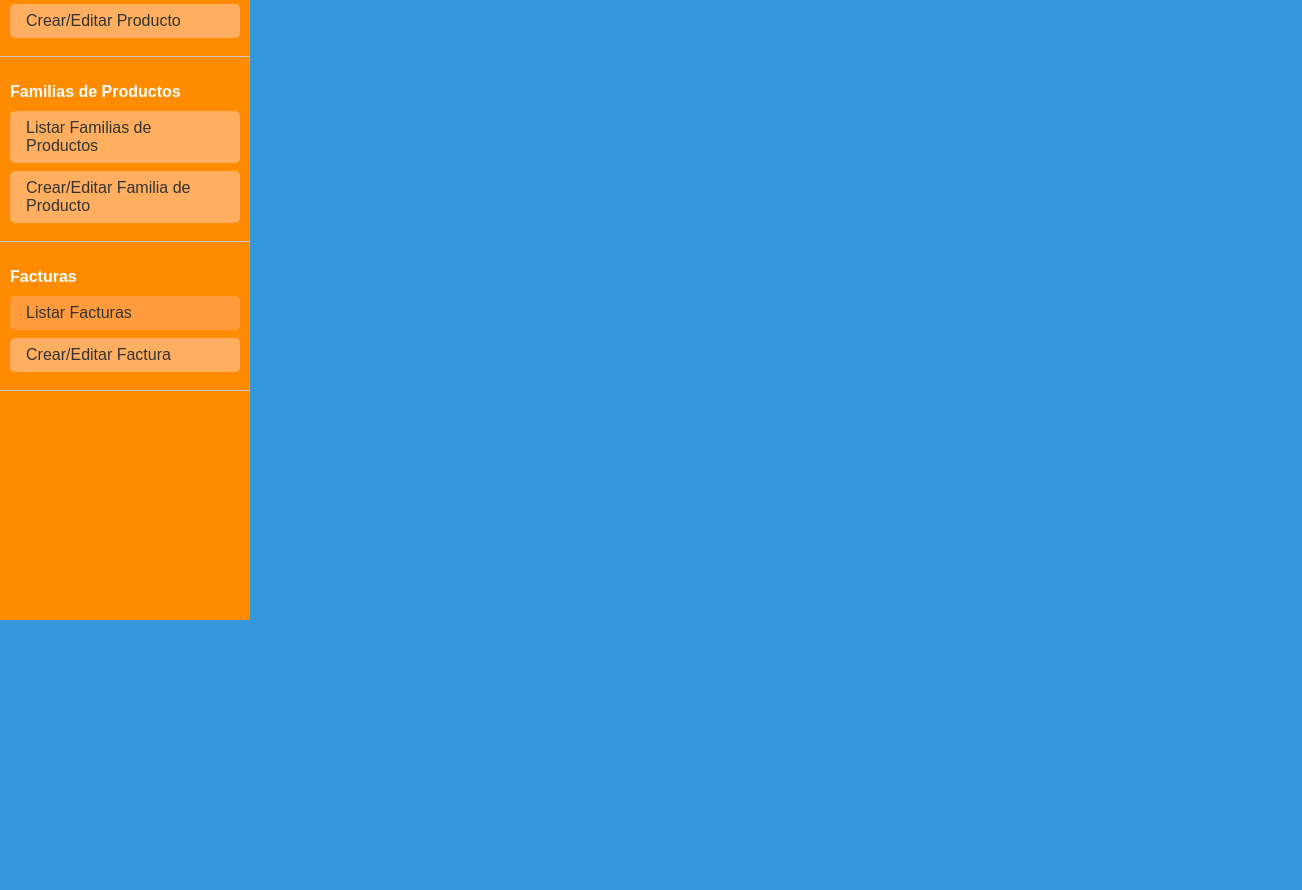
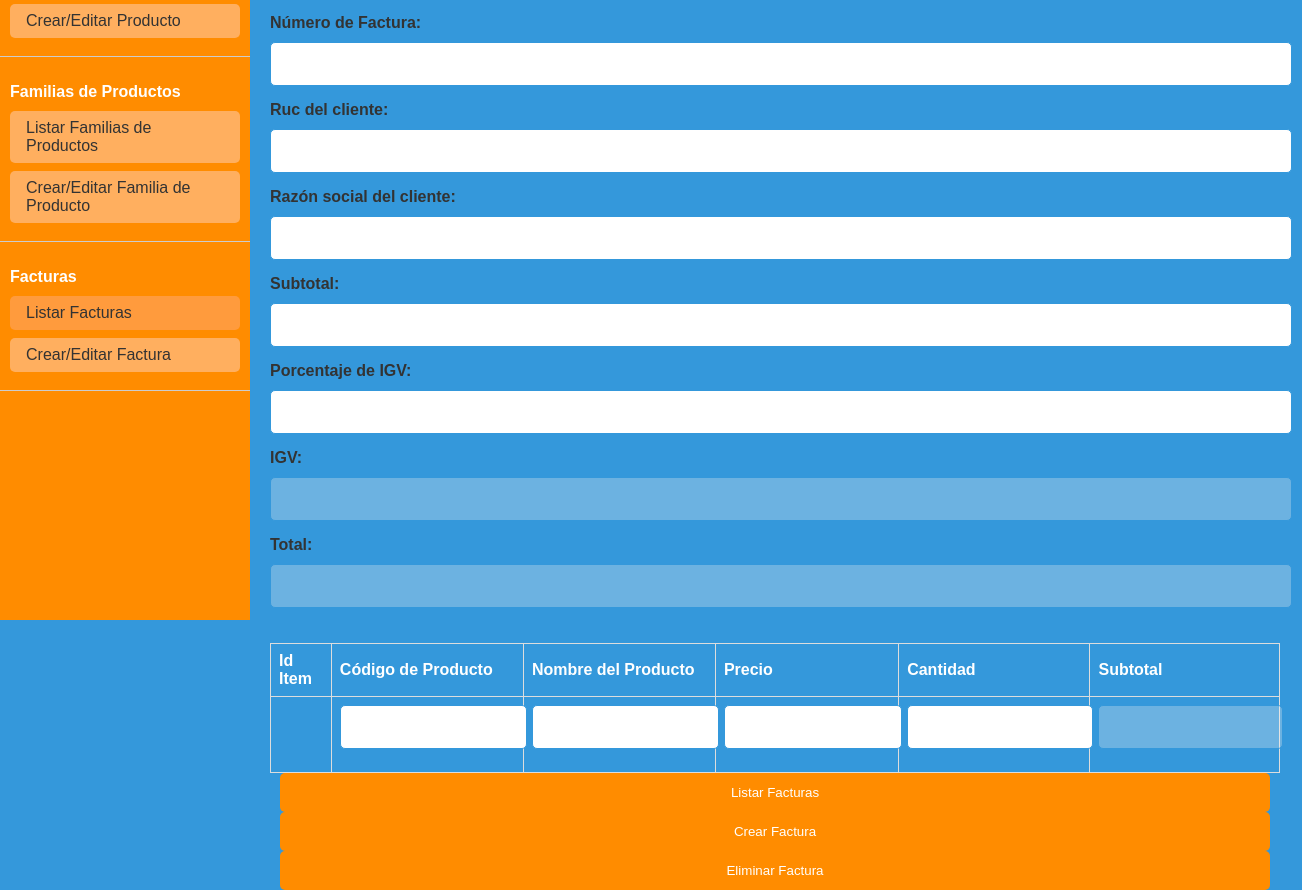
Before and after one commit to JorgeVeraz23/FrontFacturacion, a Vue app: page /menu-principal/listar-facturas in a window 1280 px wide. Shown: the part 180-1070 px from the top of the page, 1302 px wide, since content can reach past the window. Before the commit the page ends 800 px from the top, so only its background shows below. Built offline with nearby package versions, Linux system fonts and the light colour scheme; no server answers.

Commit message:
first commit

```diff
--- a/src/components/Factura/ListarFacturas.vue
+++ b/src/components/Factura/ListarFacturas.vue
@@ -1,83 +1,109 @@
 <template>
   <div>
-    <h2>Listar Facturas</h2>
+    <!-- Cabecera de la factura -->
+    <div>
+      <label>Id Usuario:</label>
+      <input v-model="factura.idUsuario" />
+      <label>Id Factura:</label>
+      <input v-model="factura.idFactura" disabled />
+      <label>Número de Factura:</label>
+      <input v-model="factura.numeroFactura" />
+      <label>Ruc del cliente:</label>
+      <input v-model="factura.rucCliente" />
+      <label>Razón social del cliente:</label>
+      <input v-model="factura.razonSocialCliente" />
+      <label>Subtotal:</label>
+      <input v-model="factura.subtotal" />
+      <label>Porcentaje de IGV:</label>
+      <input v-model="factura.porcentajeIGV" />
+      <label>IGV:</label>
+      <input v-model="factura.igv" disabled />
+      <label>Total:</label>
+      <input v-model="factura.total" disabled />
+    </div>
+
+    <!-- Detalle de la factura -->
+    <div>
       <table>
         <thead>
           <tr>
-          <th>ID Factura</th>
-          <th>Número de Factura</th>
-          <th>RUC Cliente</th>
-          <th>Razón Social Cliente</th>
+            <th>Id Item</th>
+            <th>Código de Producto</th>
+            <th>Nombre del Producto</th>
+            <th>Precio</th>
+            <th>Cantidad</th>
             <th>Subtotal</th>
-          <th>Porcentaje IGV</th>
-          <th>IGV</th>
-          <th>Total</th>
-          <th>ID Usuario</th>
           </tr>
         </thead>
         <tbody>
-        <tr v-for="factura in facturas" :key="factura.idFactura">
-          <td>{{ factura.idFactura }}</td>
-          <td>{{ factura.numeroFactura }}</td>
-          <td>{{ factura.rucCliente }}</td>
-          <td>{{ factura.razonSocialCliente }}</td>
-          <td>{{ factura.subtotal }}</td>
-          <td>{{ factura.porcentajeIgv }}</td>
-          <td>{{ factura.igv }}</td>
-          <td>{{ factura.total }}</td>
-          <td>{{ factura.idUsuario }}</td>
+          <tr v-for="(item, index) in factura.detalle" :key="index">
+            <td>{{ item.idItem }}</td>
+            <td><input v-model="item.codigoProducto" /></td>
+            <td><input v-model="item.nombreProducto" /></td>
+            <td><input v-model="item.precio" /></td>
+            <td><input v-model="item.cantidad" /></td>
+            <td><input v-model="item.subtotal" disabled /></td>
           </tr>
         </tbody>
       </table>
+    </div>
+
+    <!-- Botones para LISTAR, CREAR, ELIMINAR -->
+    <div>
+      <button @click="listarFacturas">Listar Facturas</button>
+      <button @click="crearFactura">Crear Factura</button>
+      <button @click="eliminarFactura">Eliminar Factura</button>
+    </div>
   </div>
 </template>
 
 <script>
 export default {
-  name: 'ListarFacturas',
   data() {
     return {
-      facturas: [],
+      factura: {
+        idUsuario: null,
+        idFactura: null,
+        numeroFactura: '',
+        rucCliente: '',
+        razonSocialCliente: '',
+        subtotal: null,
+        porcentajeIGV: null,
+        igv: null,
+        total: null,
+        detalle: [
+          {
+            idItem: null,
+            codigoProducto: '',
+            nombreProducto: '',
+            precio: null,
+            cantidad: null,
+            subtotal: null
+          }
+        ]
+      }
     };
   },
   methods: {
-    async obtenerFacturas() {
-      try {
-        const response = await fetch('https://localhost:7083/api/Factura');
-        const data = await response.json();
-        console.log('Datos de facturas:', data);
-        this.facturas = data.resultado;
-      } catch (error) {
-        console.error('Error al obtener facturas:', error);
+    listarFacturas() {
+      // Lógica para listar facturas
+    },
+    crearFactura() {
+      // Lógica para crear factura
+    },
+    eliminarFactura() {
+      // Lógica para eliminar factura
     }
-    },
-  },
-  mounted() {
-    this.obtenerFacturas();
-  },
+  }
 };
 </script>
 
-<style>
-/* Estilos para la tabla */
-table {
-  width: 100%;
-  border-collapse: collapse;
-  margin-top: 20px;
-}
 
-th, td {
-  border: 1px solid #ddd;
-  padding: 8px;
-  text-align: left;
-}
+<style scoped>
+/* Estilos específicos del componente aquí... */
+</style>
 
-th {
-  background-color: #3498db; /* Azul claro */
-  color: white;
-}
 
-tr:hover {
-  background-color: #f5f5f5; /* Fondo gris claro al pasar el ratón sobre la fila */
-}
+<style scoped>
+/* Estilos específicos del componente aquí... */
 </style>
```
Lines whose indentation alone changed are shown as unchanged.
